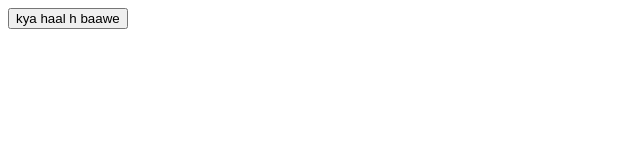
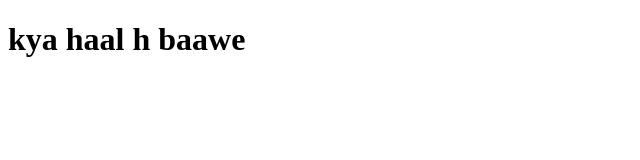
Before and after one commit to Abhishek-IITP/javaScript, a website: page STUDY/prototype/index.html in a window 1280 px wide. Shown: the whole page, without its empty margins (0-640 px from the left). Drawn offline with Linux system fonts and the light colour scheme.

Commit message:
Update index.html

```diff
--- a/STUDY/prototype/index.html
+++ b/STUDY/prototype/index.html
@@ -6,7 +6,7 @@
     <title>Document</title>
 </head>
 <body>
-    <button id="heading">kya haal h baawe</button>
+    <h1 id="heading">kya haal h baawe</h1>
     <script src="script.js"></script>
  </body>
 </html>
```
